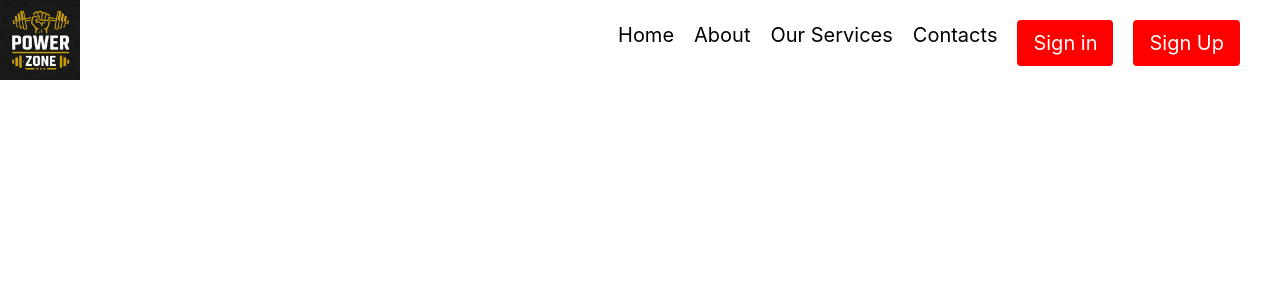
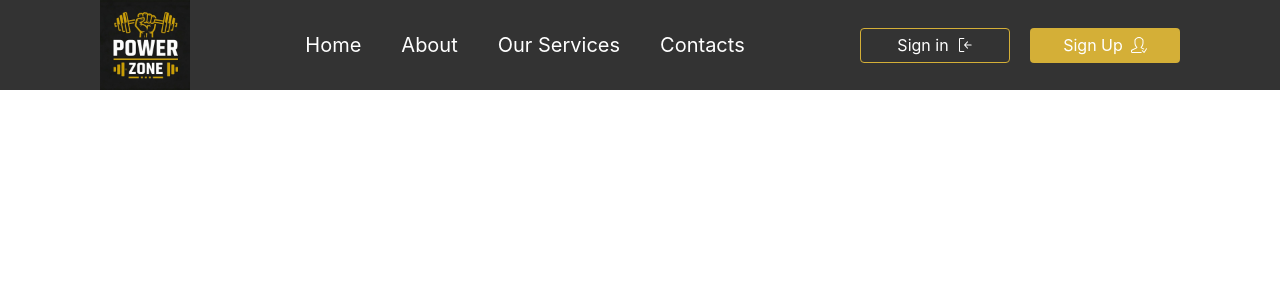
Before and after one commit to Y-Dilshan/gym_management_system_group_project, a React (Vite) app in the folder gms_frontend/: page / in a window 1280 px wide. Shown: the top 300 px of the page. Built offline with nearby package versions, Linux system fonts and the light colour scheme.

Commit message:
created nav bar

```diff
--- a/gms_frontend/package.json
+++ b/gms_frontend/package.json
@@ -15,6 +15,7 @@
     "react-dom": "^19.2.5",
     "react-hot-toast": "^2.6.0",
     "react-icon": "^1.0.0",
+    "react-icons": "^5.6.0",
     "react-router-dom": "^7.15.0",
     "tailwindcss": "^4.3.0",
     "toaster": "^0.1.2"
--- a/gms_frontend/src/components/header.jsx
+++ b/gms_frontend/src/components/header.jsx
@@ -1,23 +1,32 @@
 import { Link } from 'react-router-dom';
+import { GoSignIn } from "react-icons/go";
+import { SlUserFollowing } from "react-icons/sl";
 
 export default function Header() {
     return(
-        <div>
-        <header className="relative">
-            <img src="logo.jpeg" alt="logo" className="absolute w-[80px] h-[80px] items-center" />
+        <nav className="bg-[#333333] h-[90px] px-[100px]">
+            <div className="flex items-center justify-between h-full">
+                <div>
+                    <img src="logo.jpeg" alt="logo" className="w-[90px] h-[90px]"/>
+                </div>
+                <div className="flex items-center gap-10 text-xl text-white">
+                    <Link to="/">Home</Link>
+                    <Link to="/about">About</Link>
+                    <Link to="/our_services">Our Services</Link>
+                    <Link to="/contacts">Contacts</Link>
+                </div>
 
-            <div className="flex gap-5 text-[20px] absolute right-10 top-5 text-center justify-center">
-                <Link to="/*" className = "">Home</Link>
-                <Link to="/about"> About</Link>
-                <Link to="/our_services">Our Services</Link>
-                <Link to="/contacts">Contacts</Link>
+                <div className="flex gap-5">
+                    <button className="bg-[#333333] text-white px-4 py-2 rounded w-[150px] h-[35px] flex items-center justify-center gap-2 text-[16px] border border-[#D4AF37] hover:bg-[#D4AF37] hover:text-black transition duration-300">
+                        Sign in <GoSignIn />
+                    </button>
 
-                <button className="bg-[#FF0000] text-white px-4 py-2 rounded">Sign in</button>
-                <button className="bg-[#FF0000] text-white px-4 py-2 rounded">Sign Up</button>
-
+                    <button className="bg-[#D4AF37] text-white px-4 py-2 rounded w-[150px] h-[35px] text-[16px] flex items-center justify-center gap-2 hover:bg-[#333333] hover:text-white transition duration-300">
+                        Sign Up <SlUserFollowing />
+                    </button>
+                </div>
             </div>
 
-        </header>
-        </div>
+        </nav>
     )
 }
```
Also changed, not shown: 1 other file (tests, documents, lock files or other folders).
